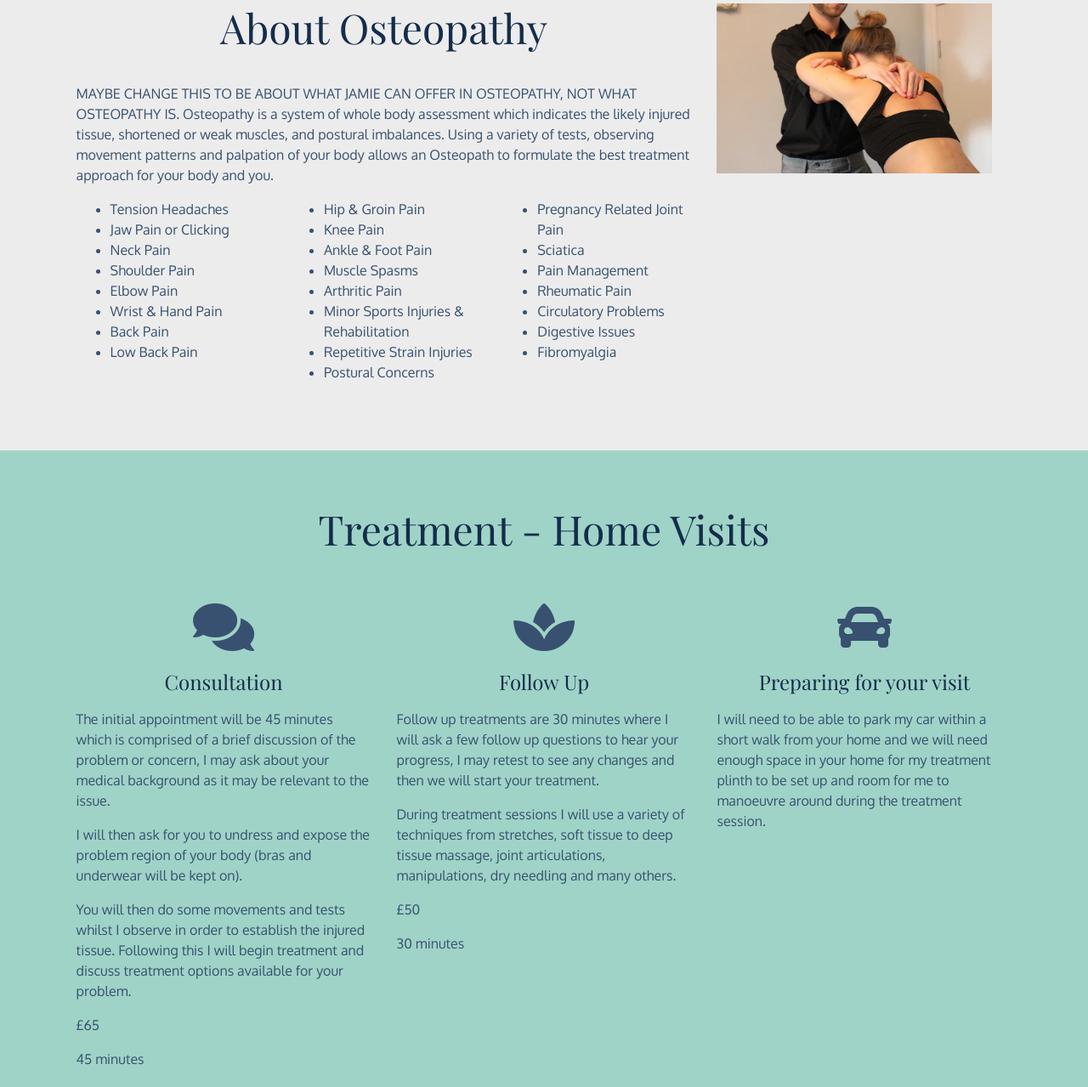
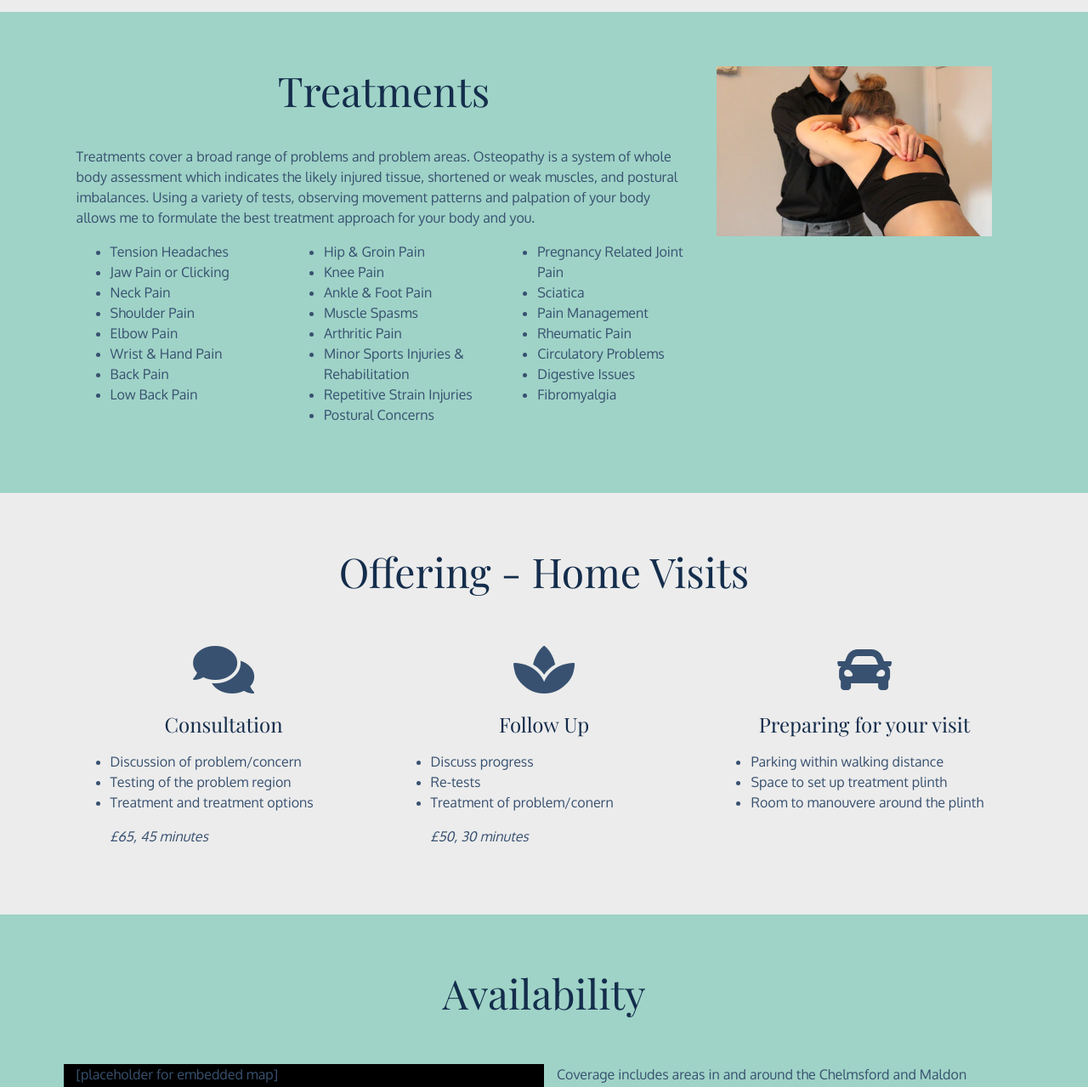
Before and after one commit to RJones92/Movement-Medicine, a plain HTML site: page index.html in a window 1280 px wide. Shown: the part 1232-2511 px from the top of the page at 85% size. Drawn offline with nearby package versions, Linux system fonts and the light colour scheme.

Commit message:
responive offerings section

```diff
--- a/index.html
+++ b/index.html
@@ -23,6 +23,8 @@
 </head>
 
 <body>
+
+  <!-- Title section -->
   <section class="colored-section1" id="title">
     <div class="container-fluid bg">
 
@@ -40,7 +42,7 @@
               <a class="nav-link" href="#">Home</a>
             </li>
             <li class="nav-item">
-              <a class="nav-link" href="#">Osteopathy</a>
+              <a class="nav-link" href="#">Treatments</a>
             </li>
             <li class="nav-item">
               <a class="nav-link" href="#">Offerings</a>
@@ -65,15 +67,16 @@
     </div>
   </section>
 
+  <!-- AboutMe section -->
   <section class="colored-section2" id="about">
     <div class="container-fluid">
 
       <!-- About Me -->
       <div class="row about-top">
-        <div class="col-sm-4">
-          <img class="about-me-img" src="images/JamieAcres_Chips.jpg" alt="Picture of Jamie Acres" />
+        <div class="col-lg-4 col-md-4 col-sm-4">
+          <img class="img-fluid rounded mx-auto" src="images/JamieSiteImages/IMG_20181205_080658.jpg" alt="Picture of Jamie Acres" />
         </div>
-        <div class="col-sm-8">
+        <div class="col-lg-8 col-md-8 col-sm-8">
           <h3>About Me</h3>
           <p>My training and experience enables me to accurately diagnose and provide the best possible
             treatment for your problem.</p>
@@ -85,18 +88,22 @@
             &#10004; Fully insured<br />
             &#10004; Registered with Governing Body for Osteopaths<br />
           </p>
-
         </div>
       </div>
+    </div>
+  </section>
 
-      <hr>
-
-      <!-- About Osteopathy -->
+  <!-- Treatment section -->
+  <section class="colored-section1" id="treatments">
+    <div class="container-fluid">
       <div class="row about-bottom">
-        <div class="col-sm-8">
-          <h3>About Osteopathy</h3>
-          <p>MAYBE CHANGE THIS TO BE ABOUT WHAT JAMIE CAN OFFER IN OSTEOPATHY, NOT WHAT OSTEOPATHY IS. Osteopathy is a system of whole body assessment which indicates the likely injured tissue, shortened or weak muscles, and postural imbalances. Using a variety of tests, observing movement patterns and palpation of your body allows an
-            Osteopath to formulate the best treatment approach for your body and you.</p>
+        <div class="col-lg-8">
+          <h3>Treatments</h3>
+          <p>Treatments cover a broad range of problems and problem areas. Osteopathy is a
+            system of whole body assessment which indicates the likely injured
+            tissue, shortened or weak muscles, and postural imbalances. Using a variety of tests,
+            observing movement patterns and palpation of your body allows me to formulate
+            the best treatment approach for your body and you.</p>
           <div class="row">
             <div class="col-4">
               <ul>
@@ -139,48 +146,76 @@
           <img class="ActiveOsteoImg1" src="images\ActiveOsteoImg1.PNG" alt="Image of osteopathy">
         </div>
       </div>
-
     </div>
   </section>
 
-  <!-- Treatment section -->
-  <section class="colored-section1" id="treatment">
+  <!-- Offering section -->
+  <section class="colored-section2" id="offering">
     <div class="container-fluid">
-      <h3>Treatment - Home Visits</h3>
+      <h3>Offering - Home Visits</h3>
       <div class="row justify-content-center">
 
-        <div class="col-lg-4 treatment-box">
+        <div class="col-md-4 offering-box">
           <span class="fas fa-comments fa-4x icon"></span>
-          <h4 class="treatment-title">Consultation</h4>
-          <p>The initial appointment will be 45 minutes which is comprised of a brief discussion of the problem or concern, I may ask about your medical background as it may be relevant to the issue.</p>
-          <p>I will then ask for you to undress and expose the problem region of your body (bras and underwear will be kept on).</p>
-          <p>You will then do some movements and tests whilst I observe in order to establish the injured tissue.
-            Following this I will begin treatment and discuss treatment options available for your problem.</p>
-          <p>£65</p>
-          <p>45 minutes</p>
+          <h4 class="offering-title">Consultation</h4>
+          <ul>
+            <li>Discussion of problem/concern</li>
+            <li>Testing of the problem region</li>
+            <li>Treatment and treatment options</li>
+          </ul>
+          <p class="pricing"><i>£65, 45 minutes</i></p>
+          <!-- <p>A brief discussion of the problem or concern and any relevent medical history
+            related to the issue, followed by exposure of the problem region of your body and performance
+            of particular movements whilst testing in order to establish the injured tissue.</p>
+          <p>Following this I will begin treatment and discuss options available to address your problem.</p> -->
         </div>
 
-        <div class="col-lg-4 treatment-box">
+        <div class="col-md-4 offering-box">
           <i class="fas fa-spa fa-4x icon"></i>
-          <h4 class="treatment-title">Follow Up</h4>
-          <p>Follow up treatments are 30 minutes where I will ask a few follow up questions to hear your progress, I may retest to see any changes and then we will start your treatment.</p>
-          <p>During treatment sessions I will use a variety of techniques from stretches, soft tissue to deep tissue massage, joint articulations, manipulations, dry needling and many others.</p>
-          <p>£50</p>
-          <p>30 minutes</p>
+          <h4 class="offering-title">Follow Up</h4>
+          <ul>
+            <li>Discuss progress</li>
+            <li>Re-tests</li>
+            <li>Treatment of problem/conern</li>
+          </ul>
+          <p class="pricing"><i>£50, 30 minutes</i></p>
+          <!-- <p>Follow up treatments are 30 minutes where I will ask a few follow up questions to hear your progress,
+             I may retest to see any changes and then we will start your treatment.</p>
+          <p>During treatment sessions I will use a variety of techniques from stretches, soft tissue to deep
+            tissue massage, joint articulations, manipulations, dry needling and many others.</p> -->
         </div>
 
-        <div class="col-lg-4 treatment-box">
+        <div class="col-md-4 offering-box">
           <i class="fas fa-car fa-4x icon"></i>
-          <h4 class="treatment-title">Preparing for your visit</h4>
-          <p>I will need to be able to park my car within a short walk from your home and we will need enough space in your home for my treatment plinth to be set up and room for me to manoeuvre around during the treatment session.</p>
+          <h4 class="offering-title">Preparing for your visit</h4>
+          <ul>
+            <li>Parking within walking distance</li>
+            <li>Space to set up treatment plinth</li>
+            <li>Room to manouvere around the plinth</li>
+          </ul>
+          <!-- <p>I will need to be able to park my car within a short walk from your home and we will need
+            enough space in your home for my treatment plinth to be set up and room for me to manoeuvre
+            around during the treatment session.</p> -->
         </div>
 
       </div>
+
+      <!-- <div class="row">
+        <div class="col-lg-4">
+          <p class="pricing"><i>£65, 45 minutes</i></p>
+        </div>
+        <div class="col-lg-4">
+          <p class="pricing"><i>£50, 30 minutes</i></p>
+        </div>
+        <div class="col-lg-4">
+          <p><i></i></p>
+        </div>
+      </div> -->
     </div>
   </section>
 
   <!-- Areas and Prices -->
-  <section class="colored-section2" id="areas">
+  <section class="colored-section1" id="areas">
     <div class="container-fluid">
       <h3>Availability</h3>
       <div class="row">
@@ -202,9 +237,8 @@
     </div>
   </section>
 
-
   <!-- Contact Me -->
-  <section class="colored-section1" id="contact">
+  <section class="colored-section2" id="contact">
     <div class="container-fluid">
       <h3>Contact Me</h3>
       <h5>07922 448 380</h5>
--- a/styles.css
+++ b/styles.css
@@ -37,7 +37,7 @@ h5 {
   text-align: center;
 }
 
-p {
+p, li {
   text-align: left;
 }
 
@@ -96,31 +96,19 @@ hr {
   font-size: 1.5rem;
 }
 
-/* .title-image {
-  height: 350px;
-  border-radius: 30%;
-} */
 
 /* About Me Section */
-.about-top {
-  margin-bottom: 7%;
-}
-
-.about-bottom {
-  margin-top: 7%;
-}
-
-.about-me-img {
-  height: 200px;
-}
-
 .ActiveOsteoImg1 {
   height: 200px;
 }
 
-/* Treatment Section */
-.treatment-box {
+/* Offering Section */
+.offering-box {
   text-align: center;
+}
+
+.pricing {
+  padding-left: 40px;
 }
 
 /* When and Where Section */
```
